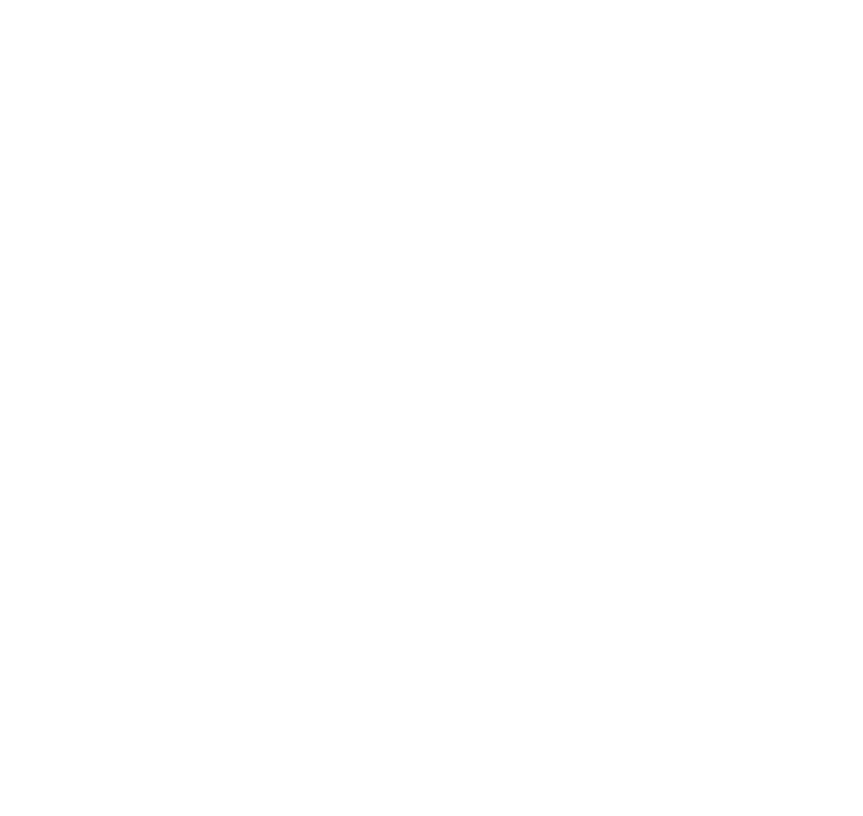
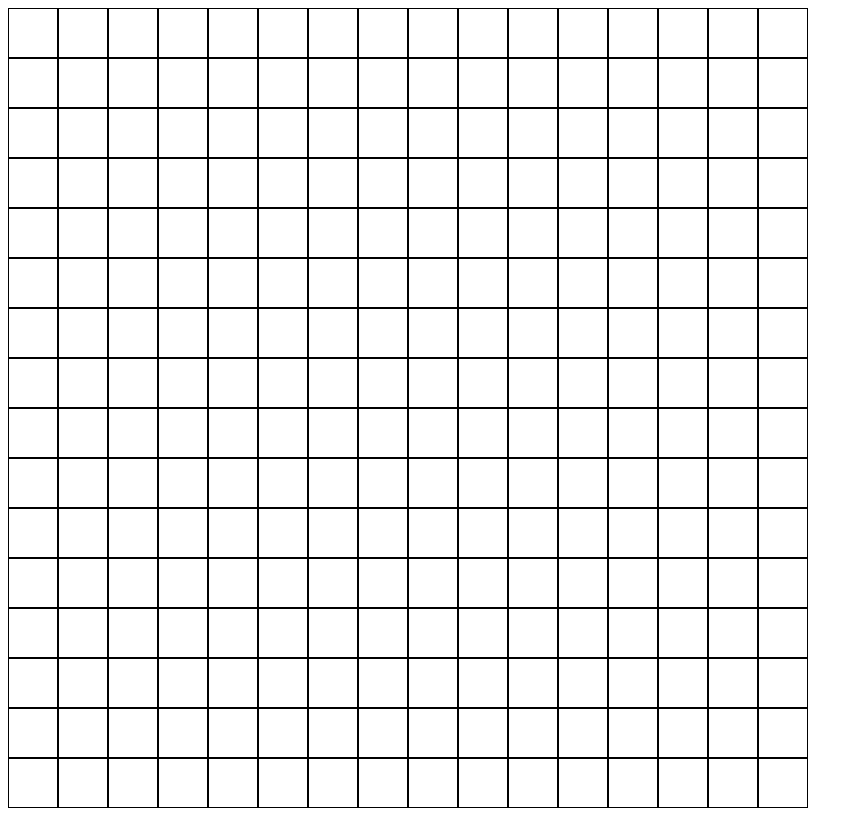
Before and after one commit to ranforrestren/odin-etch-a-sketch, a plain HTML site: page index.html in a window 1280 px wide. Shown: the whole page, without its empty margins (0-863 px from the left). Drawn offline with Linux system fonts and the light colour scheme.

Commit message:
Basic 16x16 gridd javascript

```diff
--- a/index.html
+++ b/index.html
@@ -5,6 +5,7 @@
   <meta charset="UTF-8">
   <title>Etch-a-Sketch</title>
   <link rel="stylesheet" href="./styles/style.css">
+  <script src="scripts/script.js" defer></script>
 </head>
 
 <body>
--- a/scripts/script.js
+++ b/scripts/script.js
@@ -0,0 +1,13 @@
+const container = document.querySelector('.container');
+
+function makeGrid(rows, cols) {
+  container.style.setProperty('--grid-rows', rows);
+  container.style.setProperty('--grid-cols', cols);
+  for (let i = 0; i < rows * cols; i++) {
+    const gridBox = document.createElement('div');
+    gridBox.classList.add('gridBox');
+    container.appendChild(gridBox);
+  }
+}
+
+makeGrid(16, 16);
--- a/styles/style.css
+++ b/styles/style.css
@@ -0,0 +1,11 @@
+.container {
+  display: grid;
+  grid-template-rows: repeat(var(--grid-rows), 1fr);
+  grid-template-columns: repeat(var(--grid-cols), 1fr);
+  height: 800px;
+  width: 800px;
+}
+
+.gridBox {
+  border: 1px solid black;
+}
```
